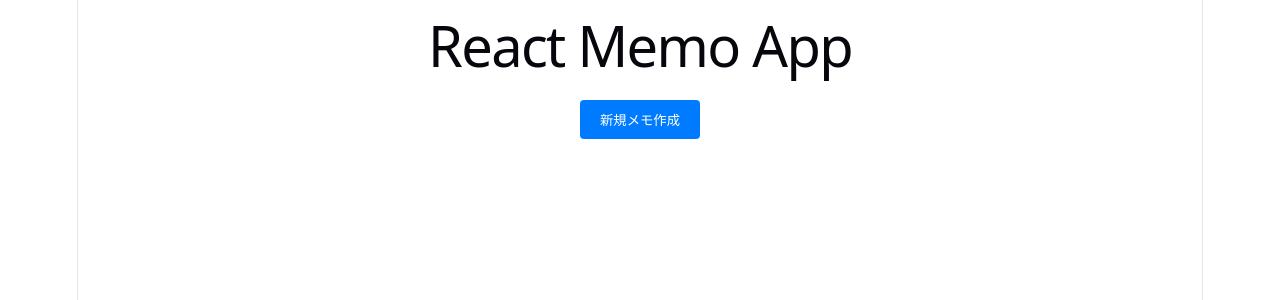
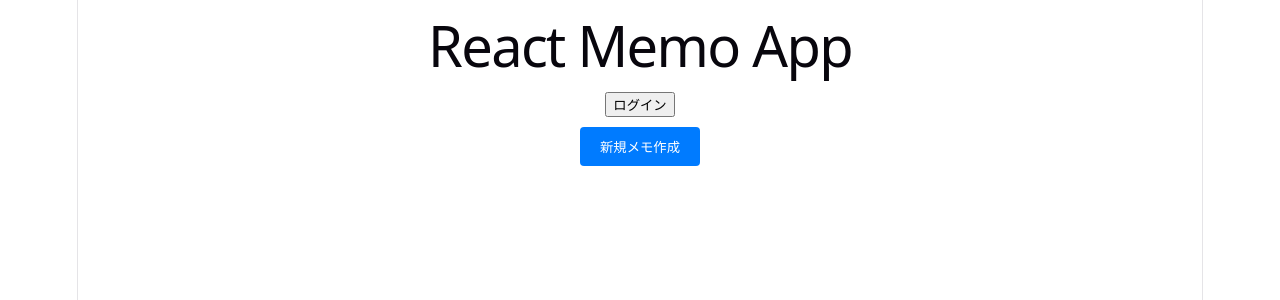
Before and after one commit to mikan-v7y/react-memo-app, a React (Vite) app: page / in a window 1280 px wide. Shown: the top 300 px of the page. Built offline with nearby package versions, Linux system fonts and the light colour scheme.

Commit message:
feat: ログイン状態に応じてメモの編集と削除ボタンの表示を制御

```diff
--- a/src/App.jsx
+++ b/src/App.jsx
@@ -60,6 +60,10 @@ function App() {
       <div>
         <h1>React Memo App</h1>
 
+        <button onClick={() => setIsLoggedIn(!isLoggedIn)}>
+          {isLoggedIn ? "ログアウト" : "ログイン"}
+        </button>
+
         {selectedMemo ? (
           <MemoDetail
             selectedMemo={selectedMemo}
--- a/src/components/MemoDetail/MemoDetail.jsx
+++ b/src/components/MemoDetail/MemoDetail.jsx
@@ -1,9 +1,13 @@
 import { useState } from "react";
 import Memo from "../Memo";
 import "./MemoDetail.css";
+import { useContext } from "react";
+import AuthContext from "../../contexts/AuthContext";
 
 function MemoDetail({ selectedMemo, onSave, onDelete, onBack }) {
   const [content, setContent] = useState(selectedMemo.content);
+  const { isLoggedIn } = useContext(AuthContext);
+
 
   const handleSaveClick = () => {
     const trimmedContent = content.trim();
@@ -24,8 +28,8 @@ function MemoDetail({ selectedMemo, onSave, onDelete, onBack }) {
       />
 
       <div className="memo-buttons">
-        <button onClick={handleSaveClick}>保存</button>
-        <button onClick={onDelete}>削除</button>
+        {isLoggedIn && <button onClick={handleSaveClick}>保存</button>}
+        {isLoggedIn && <button onClick={onDelete}>削除</button>}
         <button onClick={onBack}>戻る</button>
       </div>
     </div>
```
